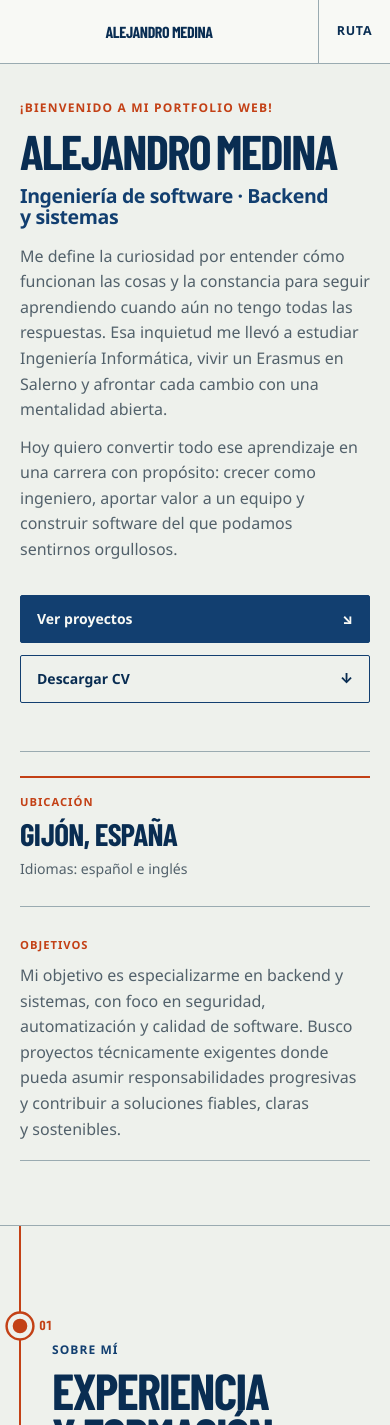
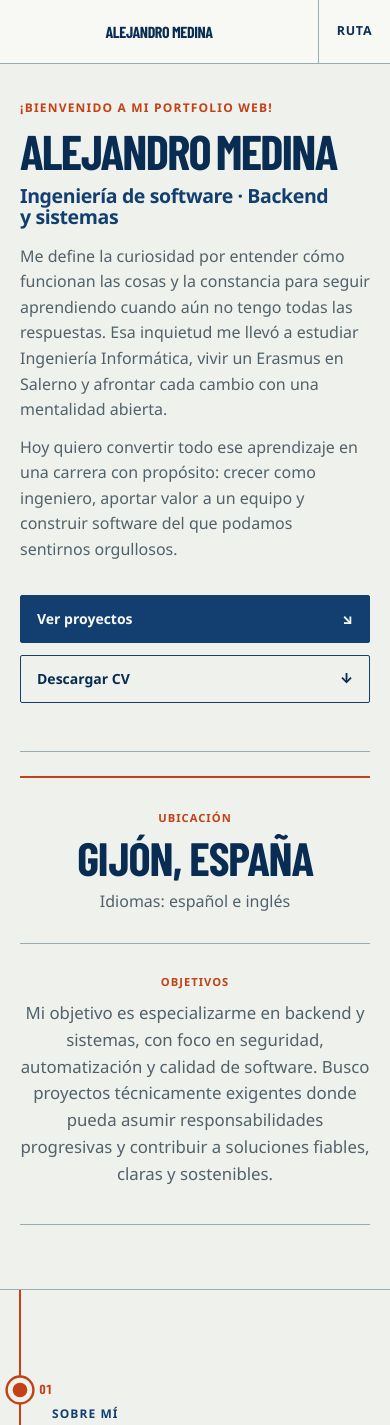
Before and after one commit to medinafdzz/Portfolio, a React (Vite) app: page /#about in a window 390 px wide. Shown: the top 1425 px of the page. Built offline with nearby package versions, Linux system fonts and the light colour scheme; a web font is replaced by a local one.

Commit message:
fix(info): expand and center professional summary

```diff
--- a/src/input.css
+++ b/src/input.css
@@ -499,7 +499,7 @@ footer[id] {
   position: relative;
   z-index: 1;
   display: grid;
-  width: min(100%, 40rem);
+  width: 100%;
   grid-column: 3;
   grid-row: 1;
   grid-template-columns: minmax(0, 1fr);
@@ -513,18 +513,22 @@ footer[id] {
 .atlas-hero__professional-base {
   display: grid;
   width: 100%;
+  min-height: 100%;
   margin: 0;
   align-content: center;
-  justify-items: start;
+  justify-items: center;
   border-top: 2px solid var(--orange);
   border-bottom: 1px solid var(--line);
-  padding: 1rem 0 1.1rem;
-  gap: 0.2rem;
-  text-align: left;
+  box-sizing: border-box;
+  padding: clamp(2rem, 6vh, 4rem) clamp(1rem, 4vw, 3rem);
+  gap: 0.35rem;
+  text-align: center;
 }
 
 .atlas-hero__location {
-  display: contents;
+  display: grid;
+  justify-items: center;
+  gap: 0.35rem;
 }
 
 .atlas-hero__professional-base span {
@@ -538,7 +542,7 @@ footer[id] {
 .atlas-hero__professional-base strong {
   color: var(--blue-deep);
   font-family: var(--display-font);
-  font-size: clamp(2rem, 3vw, 2.8rem);
+  font-size: clamp(2.8rem, 4.5vw, 4.5rem);
   font-weight: 800;
   letter-spacing: -0.025em;
   line-height: 1;
@@ -548,11 +552,12 @@ footer[id] {
 .atlas-hero__professional-base p {
   margin-top: 0.35rem;
   color: var(--ink-muted);
-  font-size: 0.88rem;
+  font-size: 1rem;
 }
 
 .atlas-hero__manifesto {
   width: 100%;
+  max-width: 48rem;
   margin-top: 1.15rem;
   border-top: 1px solid var(--line);
   padding-top: 1rem;
@@ -561,8 +566,8 @@ footer[id] {
 .atlas-hero__manifesto p {
   width: 100%;
   margin-top: 0.4rem;
-  font-size: 0.95rem;
-  line-height: 1.55;
+  font-size: 1.08rem;
+  line-height: 1.65;
 }
 
 .atlas-hero__continue {
@@ -2023,10 +2028,14 @@ footer[id] {
 
   .atlas-hero__professional-base {
     display: grid;
+    min-height: 0;
+    padding: 2rem 0 2.25rem;
+    text-align: center;
   }
 
   .atlas-hero__location {
     display: grid;
+    justify-items: center;
     align-content: center;
     gap: 0.2rem;
   }
@@ -2039,10 +2048,11 @@ footer[id] {
 
   .atlas-hero__professional-base strong {
     margin-top: 0.25rem;
-    font-size: clamp(1.9rem, 8vw, 2.5rem);
+    font-size: clamp(2.4rem, 12vw, 3.6rem);
   }
 
   .atlas-hero__manifesto {
+    max-width: none;
     width: 100%;
     margin-top: 1.5rem;
     padding-top: 1.5rem;
@@ -2050,7 +2060,7 @@ footer[id] {
 
   .atlas-hero__manifesto p {
     margin-top: 0.5rem;
-    font-size: 1rem;
+    font-size: 1.05rem;
     line-height: 1.6;
   }
 
```
